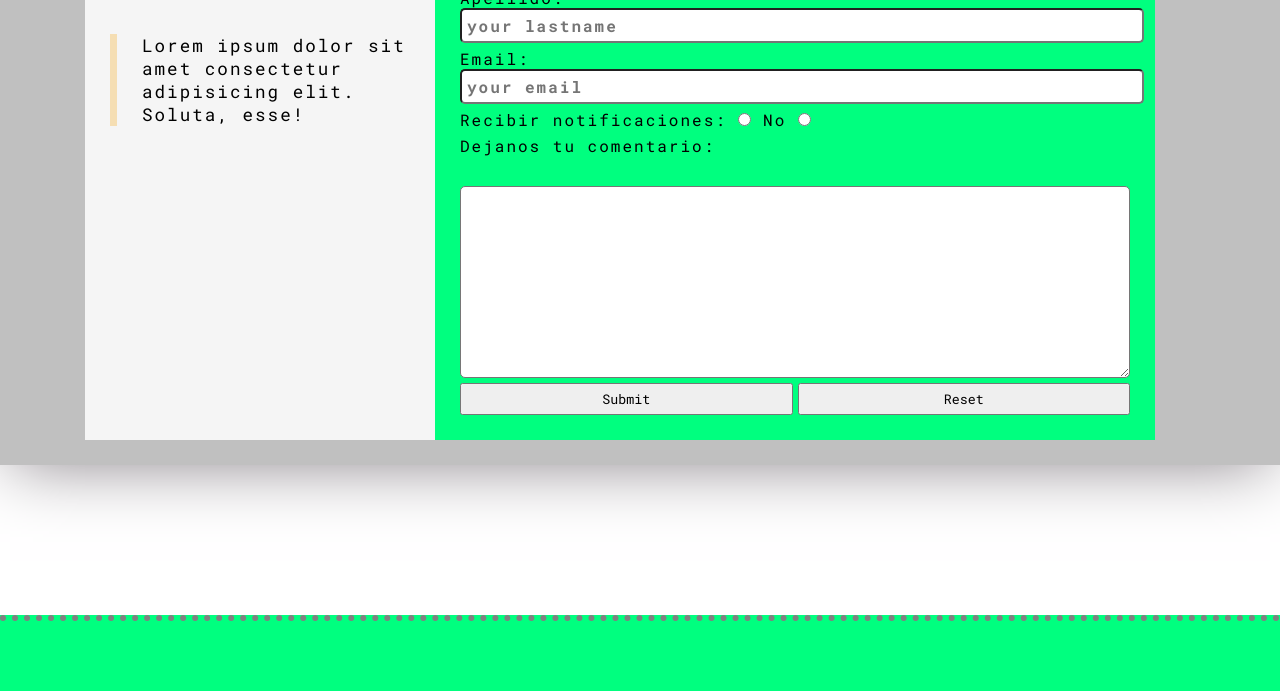
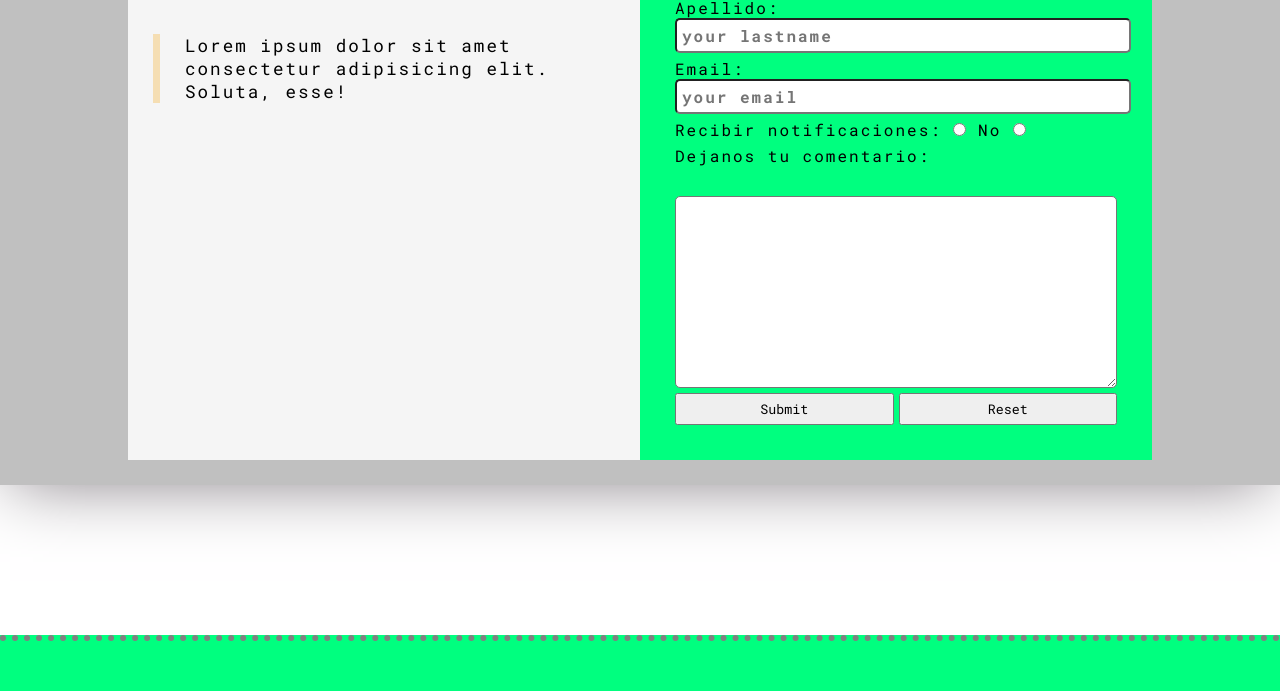
Before and after one commit to dacerb/coder.github.io, a plain HTML site: page pages/contacto.html in a window 1280 px wide. Shown: the part 423-1114 px from the top of the page. Drawn offline with Linux system fonts and the light colour scheme.

Commit message:
se mejoran los estilos para contacto

```diff
--- a/css/main.css
+++ b/css/main.css
@@ -303,7 +303,6 @@ header .header-nav-container li a:hover{
     width: 90%;
     display: grid;
     grid-template-columns: repeat(auto-fit, minmax(250px, 1fr));
-    grid-template-rows: repeat(1, auto);
     justify-items: center;
     padding: 20px;
     gap: 20px;
@@ -350,24 +349,26 @@ header .header-nav-container li a:hover{
 /* -------------------------------------------- INICI CONTENT MAIN CONTACTO ---------------------------------------------*/
 
 .contact-main {
+    width: 100%;
     background-color: var(--silver);
     box-sizing: border-box;
     margin-top: 80px;
-    width: 100%;
     padding: 25px;
-    display: grid;
-    grid-template-columns: 1fr 2fr;
-
 }
 
-.contact-main .contact-main-container-text {
-    max-width: 300px;
+.contact-main .container_max_size {
+    display: grid;
+    grid-template-columns: repeat(auto-fit, minmax(450px, 2fr));
+    justify-items: center;
+}
+
+.contact-main .container_max_size .contact-main-container-text {
     padding: 25px;
     justify-self: end;
     background-color: var(--blanco);
 }
 
-.contact-main .contact-main-container-text h2{
+.contact-main .container_max_size .contact-main-container-text h2{
     margin-top: 25px;
     padding-left: 5px;
     letter-spacing: var(--space_letter);
@@ -375,7 +376,7 @@ header .header-nav-container li a:hover{
     font-size: var(--size_menu);
 }
 
-.contact-main .contact-main-container-text p{
+.contact-main .container_max_size .contact-main-container-text p{
     letter-spacing: var(--space_letter);
     margin-top: 50px;
     padding-left: 25px;
@@ -384,13 +385,14 @@ header .header-nav-container li a:hover{
     border-left: 7px solid var(--wheat);
 }
 
-.contact-main .contact-main-form-container {
-    padding: 25px;
-    margin-right: 100px;
+.contact-main .container_max_size .contact-main-form-container {
+    box-sizing: border-box;
+    padding: 35px;
+    width: 100%;
     background-color: var(--springgreen);
 }
 
-.contact-main .contact-main-form-container .form-inpunt--container {
+.contact-main .container_max_size .contact-main-form-container .form-inpunt--container {
     margin-top: 5px;
     width: 100%;
     letter-spacing: var(--space_letter);
@@ -398,7 +400,7 @@ header .header-nav-container li a:hover{
     font-size: var(--size_box_text--card);
 }
 
-.contact-main .contact-main-form-container .form-inpunt--container .text-input{
+.contact-main .container_max_size .contact-main-form-container .form-inpunt--container .text-input{
     width: 100%;
     border-radius: 5px;
     padding: 5px;
@@ -408,12 +410,12 @@ header .header-nav-container li a:hover{
     color: var(--negro_text);
 }
 
-.contact-main .contact-main-form-container .comment {
+.contact-main .container_max_size .contact-main-form-container .comment {
     display: flex;
     flex-wrap: wrap;
 }
 
-.contact-main .contact-main-form-container .comment  textarea{
+.contact-main .container_max_size .contact-main-form-container .comment  textarea{
     margin-top: 30px;
     width: 100%;
     min-height: 20vh;
@@ -421,13 +423,13 @@ header .header-nav-container li a:hover{
     padding: 5px;
 }
 
-.contact-main .contact-main-form-container .form-inpunt--container.button {
+.contact-main .container_max_size .contact-main-form-container .form-inpunt--container.button {
     display: flex;
     justify-content: end;
     gap: 5px;
 }
 
-.contact-main .contact-main-form-container .form-inpunt--container.button input {
+.contact-main .container_max_size .contact-main-form-container .form-inpunt--container.button input {
     padding: 5px;
     width: 50%;
     min-width: 115px;
--- a/pages/contacto.html
+++ b/pages/contacto.html
@@ -37,6 +37,9 @@
     <!-- MAIN DE QUIENES SOMOS --->
     <main>
         <section class="contact-main shadow_box">
+
+
+            <div class="container_max_size">
                 <div class="contact-main-container-text">
                     <h2>Contacto</h2>
                     <p class="contact-main-text-description">Lorem ipsum dolor sit amet consectetur adipisicing elit. Soluta, esse!</p>
@@ -76,6 +79,7 @@
                         </div>
                     </form>
                 </div>
+            </div>
         </section>
     </main>
     <footer>
```
Lines whose indentation alone changed are shown as unchanged.
